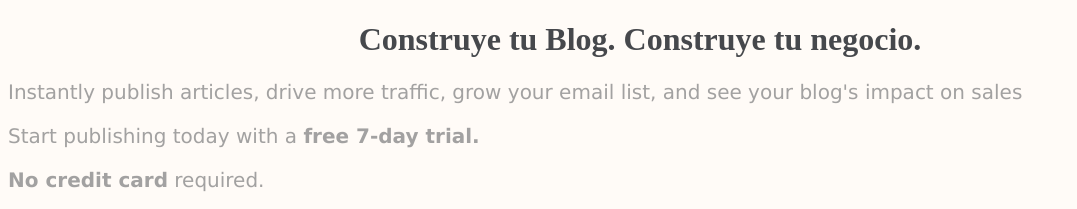
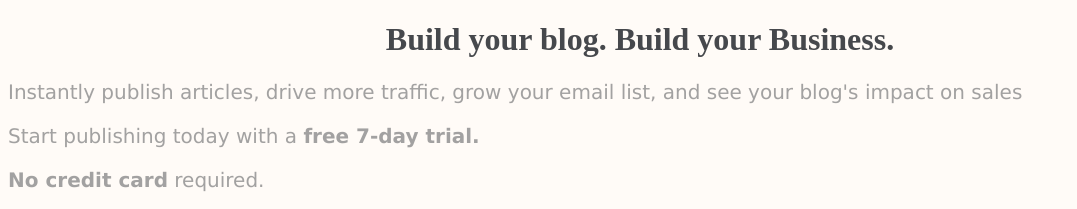
Before and after one commit to RAMP2407/frontend, a plain HTML site: page index.html in a window 1280 px wide. Shown: the top 209 px of the page, without its empty margins (0-1077 px from the left). Drawn offline with Linux system fonts and the light colour scheme.

Commit message:
Cambio de titulo

```diff
--- a/index.html
+++ b/index.html
@@ -8,7 +8,7 @@
 </head>
 
 <body>
-    <h1>Construye tu Blog. Construye tu negocio.</h1>
+    <h1>Build your blog. Build your Business.</h1>
     <p>
         Instantly publish articles, drive more traffic, grow your email list, and see your blog's
         impact on sales
@@ -22,10 +22,10 @@
     <form>
         <input type="email" />
         <button type="submit">
-          Try it now &rarr;
+            Try it now &rarr;
         </button>
     </form>
-    <img src="https://ignos.blog/wp-content/uploads/2021/04/capterra.png" alt="logo"/>
+    <img src="https://ignos.blog/wp-content/uploads/2021/04/capterra.png" alt="logo" />
 </body>
 
 </html>
```
